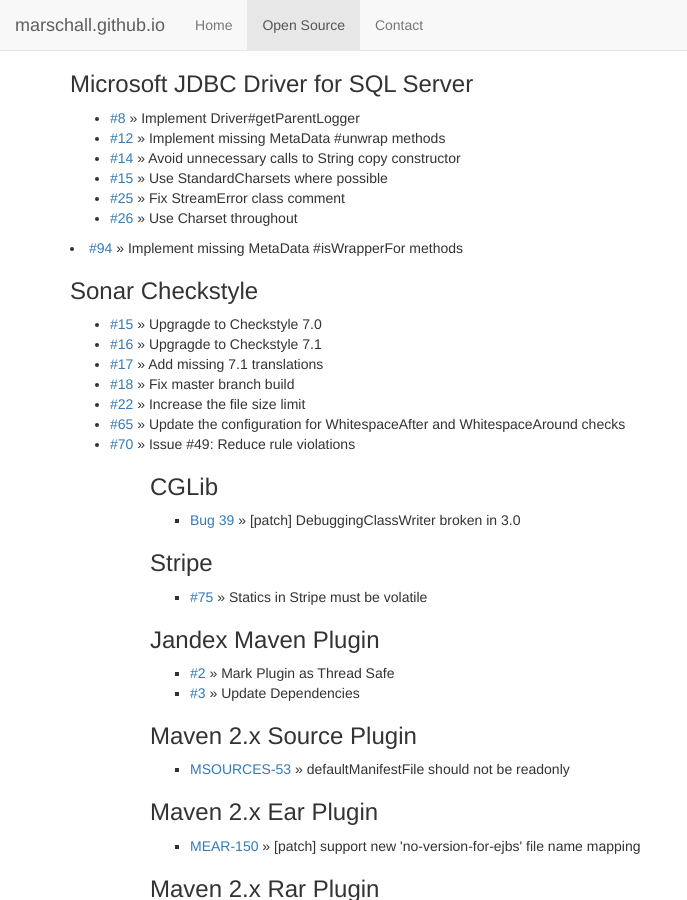
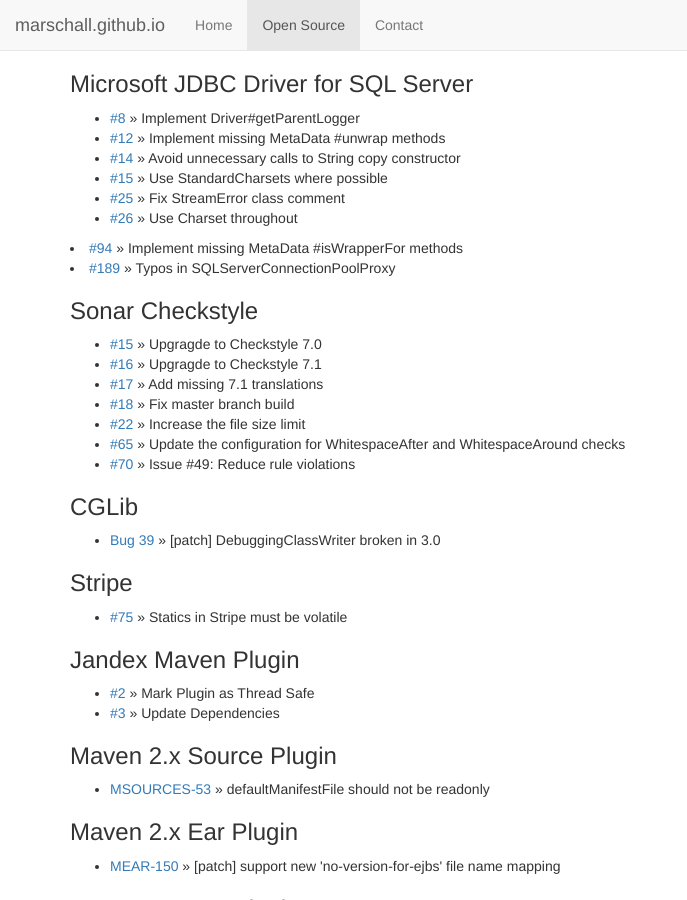
Before and after one commit to marschall/marschall.github.com, a Jekyll site: the page built from open-source.html, in a window 1280 px wide and 900 px high, scrolled down 4613 px. Shown: the whole window, without its empty margins (0-687 px from the left). Built offline with Jekyll 4.4.1, drawn with Linux system fonts in a browser that asks for light colours.

Commit message:
- add mssql 189 - fix markup

```diff
--- a/open-source.html
+++ b/open-source.html
@@ -290,6 +290,7 @@
   <li><a href="https://github.com/Microsoft/mssql-jdbc/pull/25">#25</a> &raquo; Fix StreamError class comment</li>
   <li><a href="https://github.com/Microsoft/mssql-jdbc/pull/26">#26</a> &raquo; Use Charset throughout</li></ul>
   <li><a href="https://github.com/Microsoft/mssql-jdbc/pull/94">#94</a> &raquo; Implement missing MetaData #isWrapperFor methods</li></ul>
+  <li><a href="https://github.com/Microsoft/mssql-jdbc/pull/189">#189</a> &raquo; Typos in SQLServerConnectionPoolProxy</li></ul>
 </ul>
 <h3>Sonar Checkstyle</h3>
 <ul>
@@ -300,7 +301,7 @@
   <li><a href="https://github.com/checkstyle/sonar-checkstyle/pull/22">#22</a> &raquo; Increase the file size limit</li>
   <li><a href="https://github.com/checkstyle/sonar-checkstyle/pull/65">#65</a> &raquo; Update the configuration for WhitespaceAfter and WhitespaceAround checks</li>
   <li><a href="https://github.com/checkstyle/sonar-checkstyle/pull/70">#70</a> &raquo; Issue #49: Reduce rule violations</li>
-<ul>
+</ul>
 <h3>CGLib</h3>
 <ul>
   <li><a href="http://sourceforge.net/p/cglib/bugs/39/">Bug 39</a> &raquo; [patch] DebuggingClassWriter broken in 3.0</li>
```
